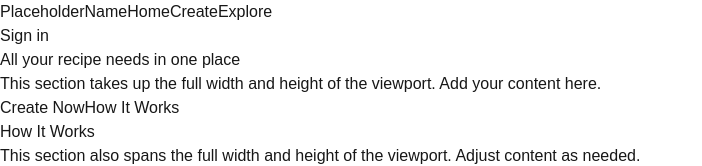
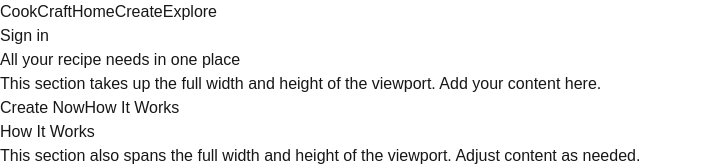
Before and after one commit to growddy/recipeapp, a Next.js app: page / in a window 1280 px wide. Shown: the top 166 px of the page, without its empty margins (0-702 px from the left). Built offline with nearby package versions, Linux system fonts and the light colour scheme; no server answers.

Commit message:
Minor changes to nav

```diff
--- a/src/app/components/navigation.tsx
+++ b/src/app/components/navigation.tsx
@@ -10,7 +10,7 @@ return (
   {/* Left-aligned links */}
   <div className="flex items-center gap-4">
     <a className="header title font-[family-name:var(--font-geist-mono)] text-4xl">
-      PlaceholderName
+      CookCraft
     </a>
     <Link
       href="/"
@@ -38,13 +38,13 @@ return (
   <SignedIn>
     <div className="flex items-center gap-4">
         <Link
-      href="/login"
-      className={pathname === "/login" ? "font-bold text-blue-700" : "text-blue-100"}
+        href="/myprofile"
+        className={pathname === "/myprofile" ? "font-bold text-blue-700" : "text-blue-100"}
         >
         My Profile
         </Link>
+        <UserButton />
     </div>
-  <UserButton />
 </SignedIn>
 </nav>
 )
```
Also changed, not shown: src/app/(topbar)/myprofile/page.tsx (renamed from src/app/(topbar)/login/page.tsx). Lines whose indentation alone changed are shown as unchanged.
